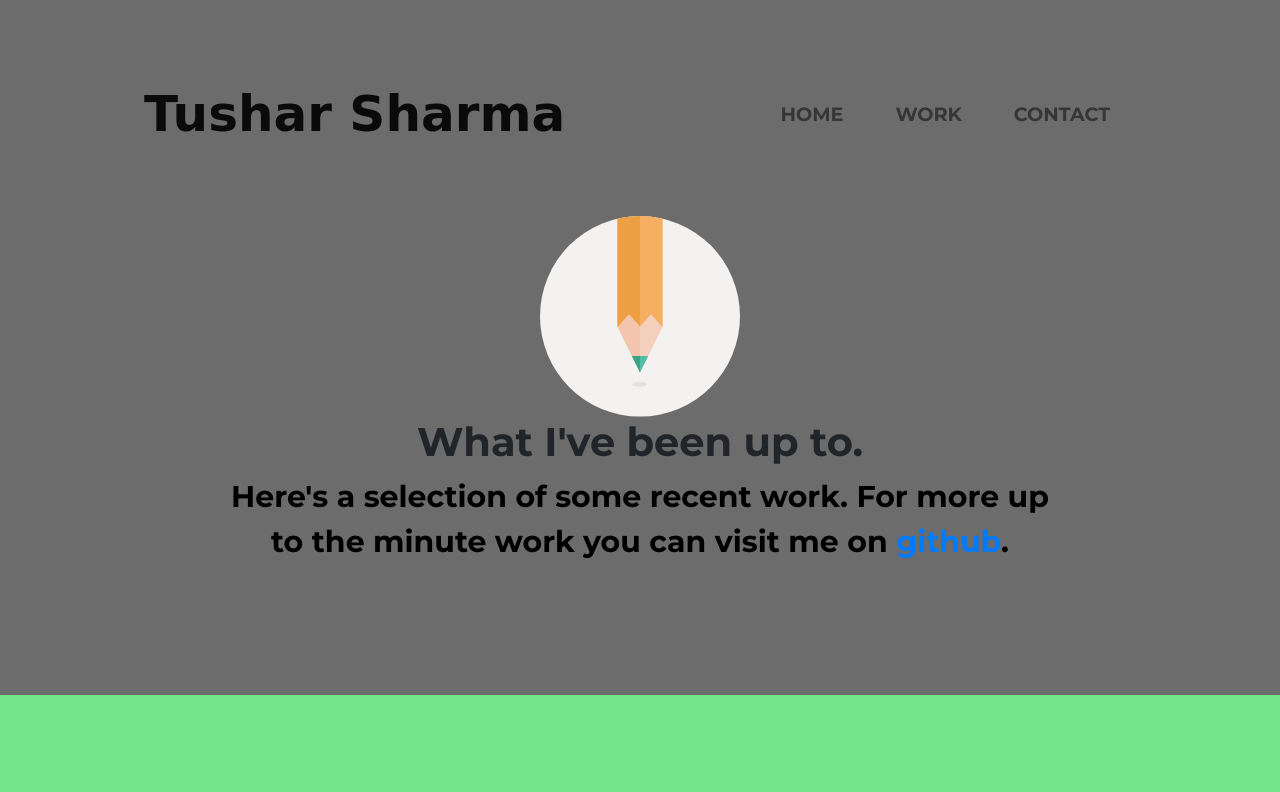
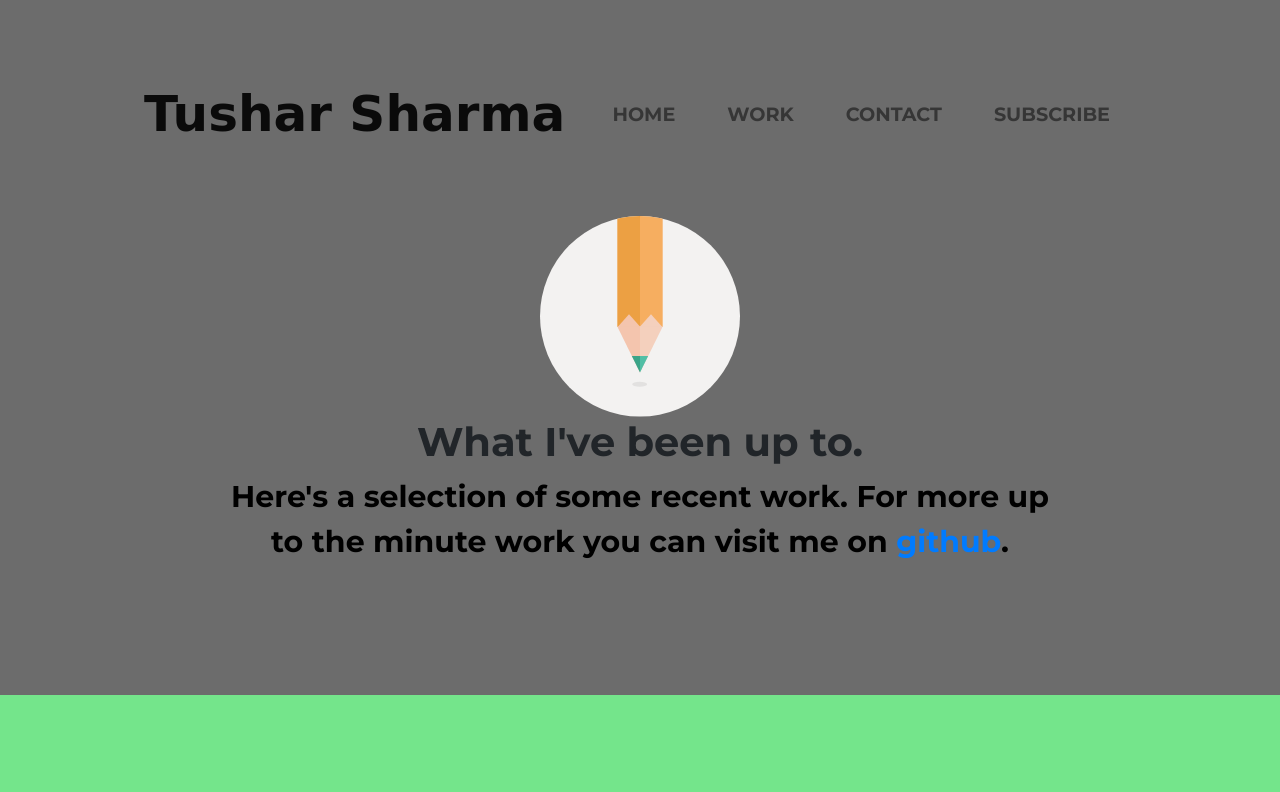
Before and after one commit to Tu5har5harma/About-Me, a plain HTML site: page work.html in a window 1280 px wide. Shown: the top 792 px of the page. Drawn offline with nearby package versions, Linux system fonts and the light colour scheme; a web font is replaced by a local one.

Commit message:
Update work.html

```diff
--- a/work.html
+++ b/work.html
@@ -53,6 +53,9 @@
             </li>
             <li class="nav-item">
               <a class="nav-link" href="#footer">CONTACT</a>
+            </li>
+            <li class="nav-item">
+              <a class="nav-link" href="newsletter.html">SUBSCRIBE</a>
             </li>
           </ul>
         </div>
```
